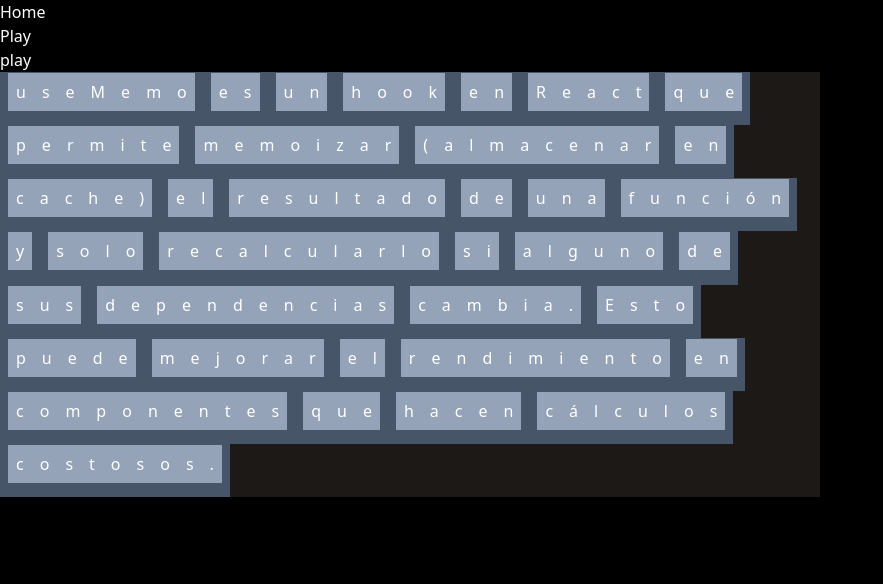
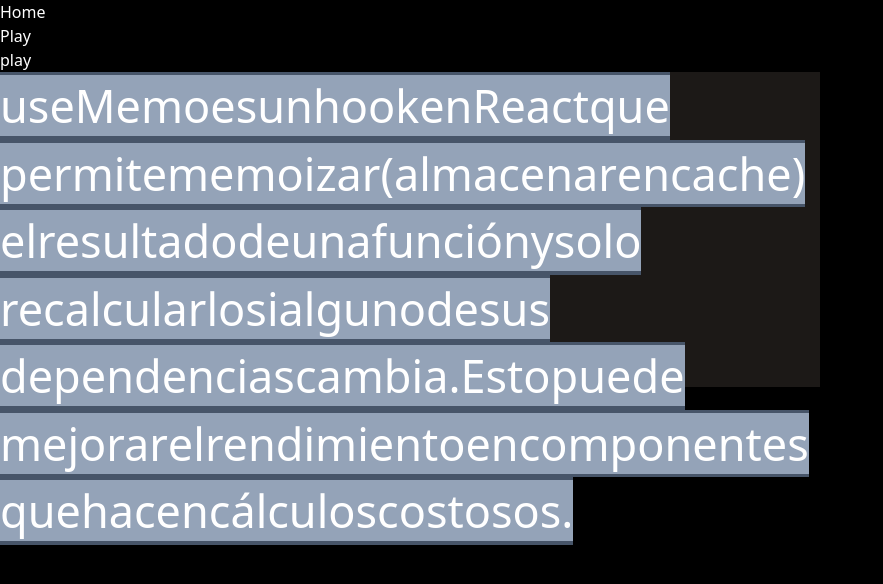
Before and after one commit to jhormanrus/LearnGPT, a Next.js app: page /play in a window 1280 px wide. Shown: the top 584 px of the page, without its empty margins (0-883 px from the left). Built offline with nearby package versions, Linux system fonts and the light colour scheme.

Commit message:
standard lint

```diff
--- a/app/(main)/page.tsx
+++ b/app/(main)/page.tsx
@@ -2,7 +2,7 @@
 
 const inter = Inter({ subsets: ['latin'] })
 
-export default function Home() {
+export default function Home (): JSX.Element {
   return (
     <main className={inter.className}>
       hello
--- a/app/(main)/play/page.tsx
+++ b/app/(main)/play/page.tsx
@@ -1,6 +1,6 @@
 import Prompt from '@/components/Prompt/prompt'
 
-export default function PlayPage() {
+export default function PlayPage (): JSX.Element {
   const prompt = 'useMemo es un hook en React que permite memoizar (almacenar en cache) el resultado de una función y solo recalcularlo si alguno de sus dependencias cambia. Esto puede mejorar el rendimiento en componentes que hacen cálculos costosos.'
 
   return (
--- a/components/Prompt/key.tsx
+++ b/components/Prompt/key.tsx
@@ -1,5 +1,11 @@
-export default function Key({ char }: { char: string }) {
-  return <span className='w-10 h-10 bg-slate-400 p-2'>
+import styles from './prompt.module.css'
+
+interface KeyProps {
+  char: string
+}
+
+export default function Key ({ char }: KeyProps): JSX.Element {
+  return <span className={styles.key}>
     {char}
   </span>
 }
--- /dev/null
+++ b/components/Prompt/prompt.module.css
@@ -0,0 +1,11 @@
+.prompt {
+  @apply bg-stone-900 w-[820px] h-[315px] flex flex-wrap;
+}
+
+.token {
+  @apply text-[45px] bg-slate-600;
+}
+
+.key {
+  @apply w-10 h-10 bg-slate-400;
+}
--- a/components/Prompt/prompt.tsx
+++ b/components/Prompt/prompt.tsx
@@ -1,10 +1,15 @@
+import styles from './prompt.module.css'
 import Token from './token'
 
-export default function Prompt({ value }: { value: string }) {
+interface PromptProps {
+  value: string
+}
+
+export default function Prompt ({ value }: PromptProps): JSX.Element {
   const tokens = value.split(' ')
 
   return (
-    <div className='bg-stone-900 w-[820px] h-[425px] flex flex-wrap'>
+    <div className={styles.prompt}>
       {
         tokens.map((token, i) => (
           <Token value={token} key={i} />
--- a/components/Prompt/token.tsx
+++ b/components/Prompt/token.tsx
@@ -1,7 +1,12 @@
-import Key from "./key"
+import styles from './prompt.module.css'
+import Key from './key'
 
-export default function Token({ value }: { value: string }) {
-  return <span className='bg-slate-600 p-2'>
+interface TokenProps {
+  value: string
+}
+
+export default function Token ({ value }: TokenProps): JSX.Element {
+  return <span className={styles.token}>
     {
       value.split('').map((char, i) => (
         <Key char={char} key={i} />
--- a/package.json
+++ b/package.json
@@ -21,7 +21,12 @@
     "typescript": "4.9.5"
   },
   "devDependencies": {
+    "@typescript-eslint/eslint-plugin": "^5.52.0",
     "autoprefixer": "^10.4.13",
+    "eslint-config-standard-with-typescript": "^34.0.0",
+    "eslint-plugin-import": "^2.27.5",
+    "eslint-plugin-n": "^15.6.1",
+    "eslint-plugin-promise": "^6.1.1",
     "postcss": "^8.4.21",
     "tailwindcss": "^3.2.6"
   }
--- a/pages/api/hello.ts
+++ b/pages/api/hello.ts
@@ -1,13 +1,13 @@
 // Next.js API route support: https://nextjs.org/docs/api-routes/introduction
 import type { NextApiRequest, NextApiResponse } from 'next'
 
-type Data = {
+interface Data {
   name: string
 }
 
-export default function handler(
+export default function handler (
   req: NextApiRequest,
   res: NextApiResponse<Data>
-) {
+): void {
   res.status(200).json({ name: 'John Doe' })
 }
```
Also changed, not shown: .eslintrc.json, 1 other file (tests, documents, lock files or other folders).
